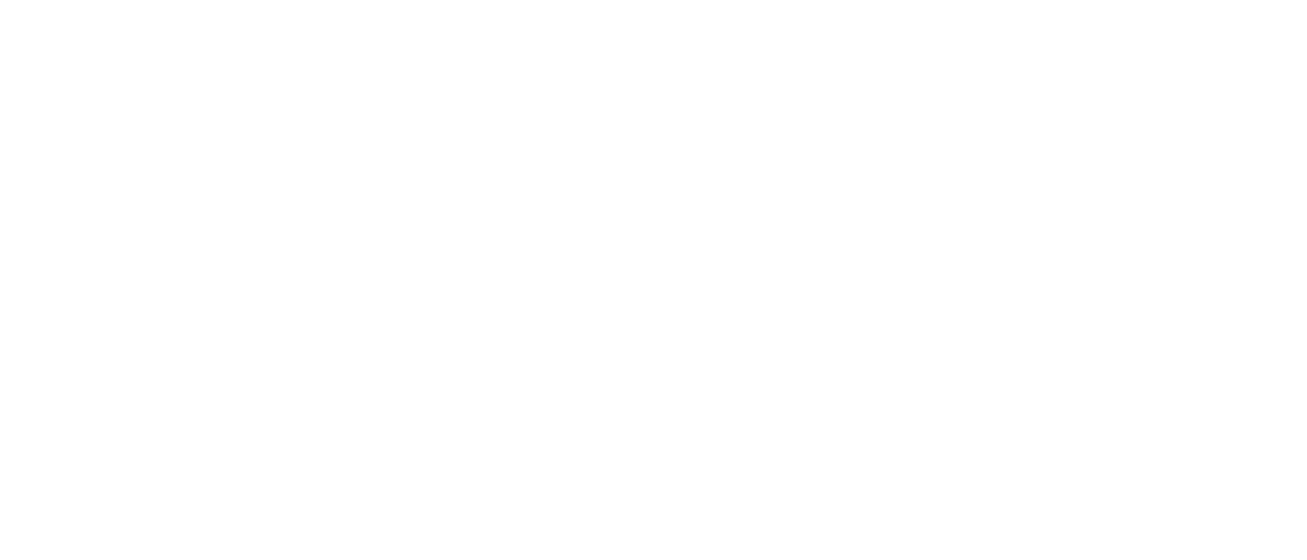
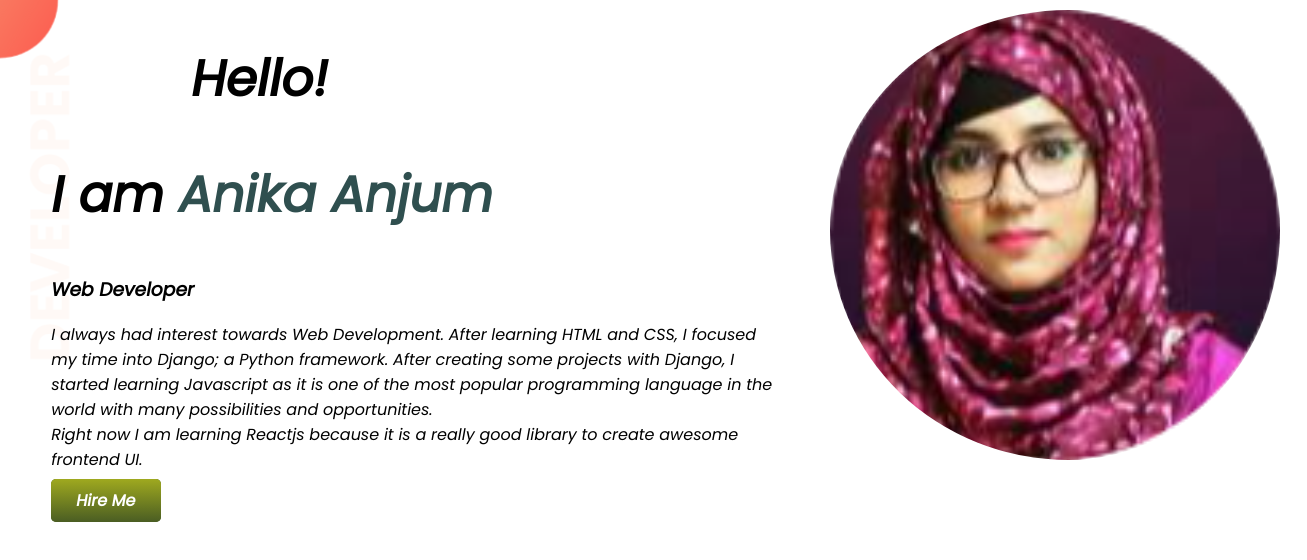
Before and after one commit to Anika154/portfolio, a plain HTML site: page index.html in a window 1280 px wide. Shown: the whole page, 1307 px wide, since content can reach past the window. Drawn offline with Linux system fonts and the light colour scheme.

Commit message:
picture added

```diff
--- a/index.html
+++ b/index.html
@@ -1,13 +1,39 @@
 <!DOCTYPE html>
 <html lang="en">
+
 <head>
     <meta charset="UTF-8">
     <meta http-equiv="X-UA-Compatible" content="IE=edge">
     <meta name="viewport" content="width=device-width, initial-scale=1.0">
     <title>Anika Portfolio</title>
+    <link rel="preconnect" href="https://fonts.googleapis.com">
+    <link rel="preconnect" href="https://fonts.gstatic.com" crossorigin>
+    <link href="https://fonts.googleapis.com/css2?family=Poppins:ital@1&display=swap" rel="stylesheet">
     <link rel="stylesheet" href="style.css">
 </head>
+
 <body>
+    <section class="top-banner">
+        <div class="half-width">
+            <h1 class="first">Hello!</h1>
+            <h1>I am <span class="green">Anika Anjum</span></h1>
+            <h3>Web Developer</h3>
+            <p>I always had interest towards Web Development. After learning HTML and CSS, I focused my time into
+                Django; a Python framework. After creating some projects with Django, I started learning Javascript as
+                it is one of the most popular programming language in the world with many possibilities and
+                opportunities.<br>Right now I am learning Reactjs because it is a really good library to create awesome
+                frontend UI.</p>
+            <a class="link-button" target="_blank" href="https://www.linkedin.com/in/anika-anjum-7415281a9/">Hire Me</a>
+        </div>
+        <div class="half-width">
+            <img src="images/circle-cropped.png" alt="">
+        </div>
+    </section>
+
+
+
+
 
 </body>
+
 </html>
--- a/style.css
+++ b/style.css
@@ -0,0 +1,37 @@
+body {
+    font-family: 'Poppins', sans-serif;
+    margin: 0;
+}
+h1 {
+    font-size: 50px;
+}
+.first {
+    padding-left: 140px;
+}
+.green {
+    color: darkslategrey;
+}
+.top-banner {
+    display: flex;
+    background-image: url(images/top-banner.png);
+    background-repeat: no-repeat;
+}
+.half-width {
+    padding-left: 4%;
+}
+.half-width img {
+    border-radius: 70%;
+    width: 450px;
+    height: 450px;
+    padding-right: 6%;
+    padding-top: 10px;
+}
+.link-button {
+    text-decoration: none;
+    background-color: darkolivegreen;
+    background-image: linear-gradient(#9fa91f, #4a5d23);
+    padding: 10px 25px;
+    color: white;
+    border-radius: 5px;
+    font-weight: 800;
+}
```
Also changed, not shown: images/circle-cropped.png (added), images/top-banner.png (added), top-banner.png (added).
